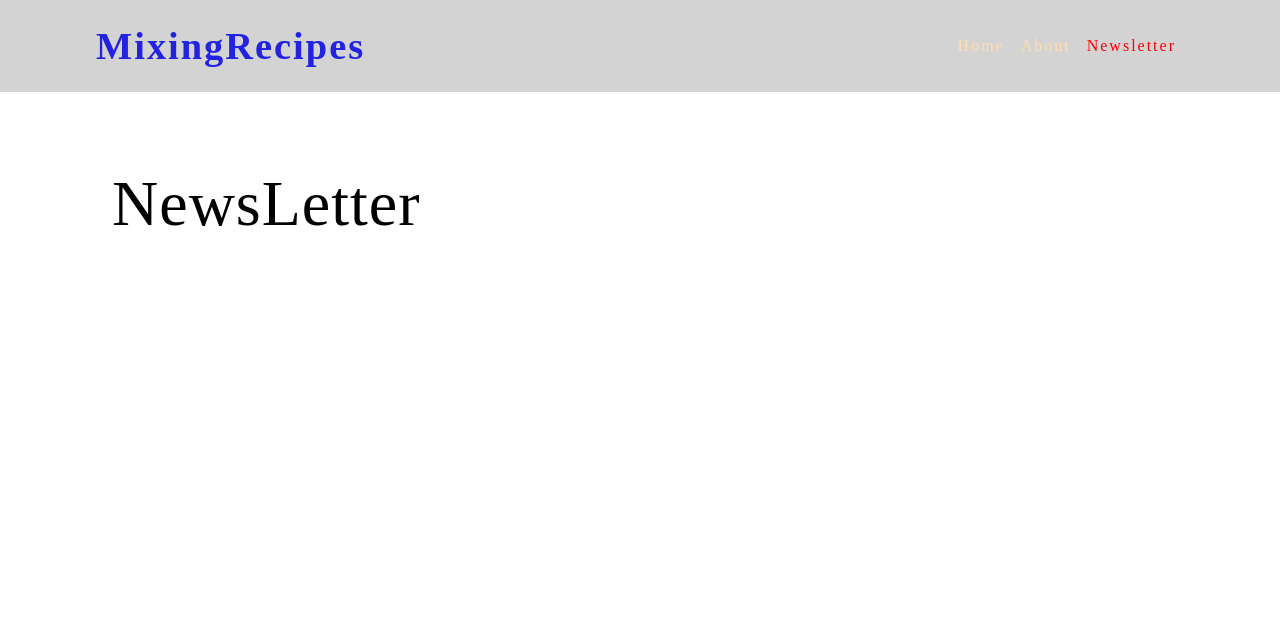
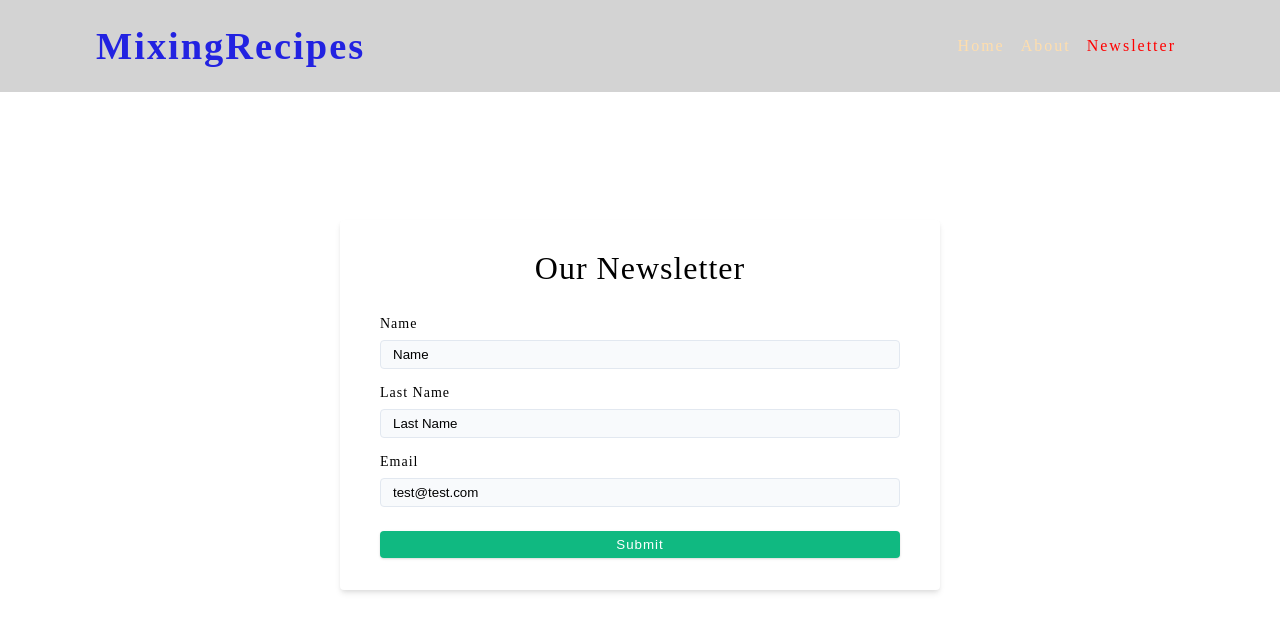
Before and after one commit to tompra/mixing, a React (Vite) app: page /newsletter in a window 1280 px wide. Shown: the top 632 px of the page. Built offline with nearby package versions, Linux system fonts and the light colour scheme; no server answers.

Commit message:
newsletter form functionality

```diff
--- a/src/pages/Newsletter.tsx
+++ b/src/pages/Newsletter.tsx
@@ -1,4 +1,62 @@
+import { Form, useNavigation } from 'react-router-dom';
+
 const NewsLetter: React.FC = (): JSX.Element => {
-    return <h1>NewsLetter</h1>;
+    const navigation = useNavigation();
+    const isSubmitting = navigation.state === 'submitting';
+
+    return (
+        <Form className='form' method='POST'>
+            <h3 style={{ textAlign: 'center', marginBottom: '2rem' }}>
+                our newsletter
+            </h3>
+            <div className='form-row'>
+                <label htmlFor='name' className='form-label'>
+                    name
+                </label>
+                <input
+                    type='text'
+                    name='name'
+                    id='name'
+                    className='form-input'
+                    defaultValue='Name'
+                    required
+                />
+            </div>
+            <div className='form-row'>
+                <label htmlFor='name' className='form-label'>
+                    Last Name
+                </label>
+                <input
+                    type='text'
+                    name='lastName'
+                    id='lastName'
+                    className='form-input'
+                    defaultValue='Last Name'
+                    required
+                />
+            </div>
+            <div className='form-row'>
+                <label htmlFor='email' className='form-label'>
+                    email
+                </label>
+                <input
+                    type='text'
+                    name='email'
+                    id='email'
+                    className='form-input'
+                    defaultValue='test@test.com'
+                    required
+                />
+            </div>
+            <button
+                type='submit'
+                className='btn btn-block'
+                style={{ marginTop: '0.5rem' }}
+                disabled={isSubmitting}
+            >
+                {isSubmitting ? 'submitting' : 'submit'}
+            </button>
+        </Form>
+    );
 };
 export default NewsLetter;
```
